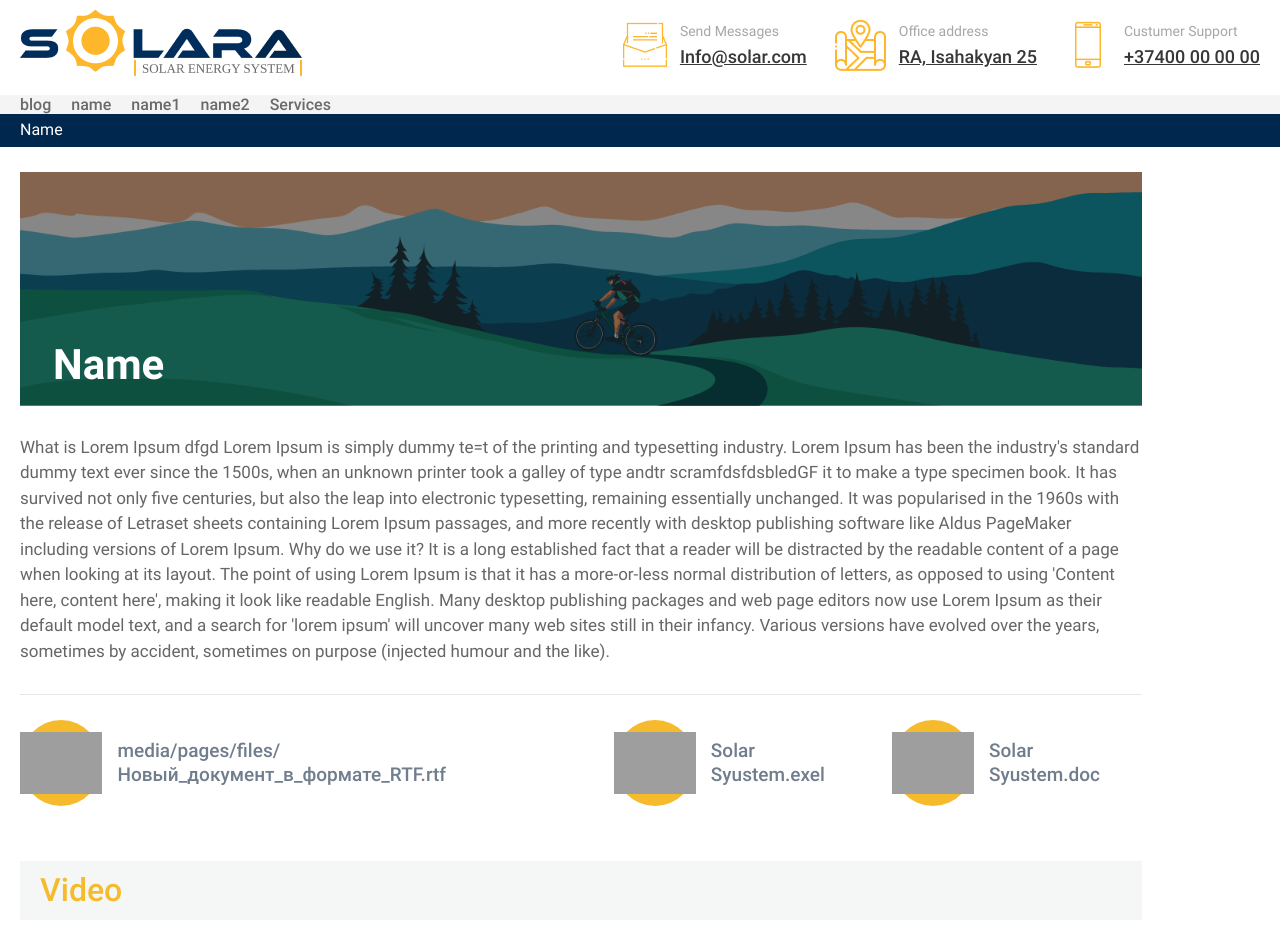
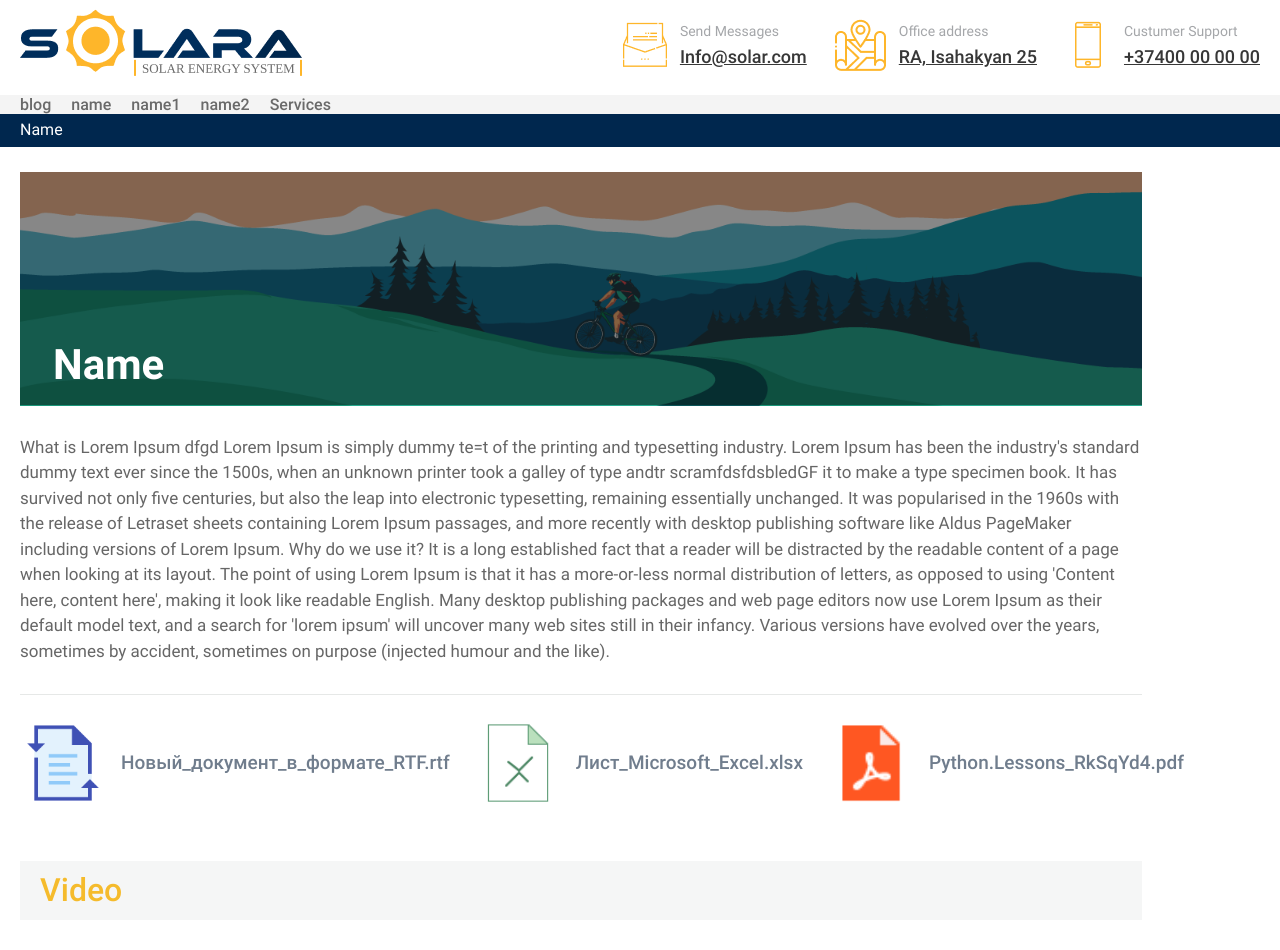
Before and after one commit to mknar/solar, a Django app: page /name/ in a window 1280 px wide. Shown: the top 950 px of the page. Run offline with Django 3.2, Linux system fonts and the light colour scheme; data comes from the database, SQL or seed files in the repository; both versions use the stored data as it was after the commit; some libraries are stand-ins or nearby versions; grey boxes are pictures that could not be loaded.

Commit message:
commit 24.08.2020

```diff
--- a/solar/admin.py
+++ b/solar/admin.py
@@ -1,7 +1,9 @@
 from django.contrib import admin
 from solar.models import pages, blog, service
 from django import forms
-from django.core.validators import ValidationError
+from django.core.validators import FileExtensionValidator
+
+
 
 
 # Register your models here.
@@ -12,8 +14,6 @@ class PageForm(forms.ModelForm):
         fields = ['title', 'slug', 'active', 'content', 'to_menu', 'image', 'show_image', 'file', 'file2', 'file3',
                   'seo_title', 'seo_description', 'seo_keywords']
 
-    # def clean_file(self):
-    #     if self.file.
 
 class Page_Admin(admin.ModelAdmin):
     form = PageForm
--- a/solar/models.py
+++ b/solar/models.py
@@ -1,6 +1,7 @@
 from django.db import models
 from django.shortcuts import reverse
 from django.core.validators import FileExtensionValidator
+import os
 
 
 # Create your models here.
@@ -28,12 +29,32 @@ class pages(models.Model):
     file3 = models.FileField(upload_to='media/pages/files', validators=[FileExtensionValidator(['pdf', 'rtf', 'xlsx'])],
                              null=True, blank=True, verbose_name='Attach file')
 
-    def delete(self, *args, **kwargs):
-        import os
-        if os.path.isfile(self.file.path):
-            os.remove(self.file.path)
+    def file_extension(self):
+        extension = os.path.splitext(self.file.name)[1]
+        if extension == '.pdf':
+            return 'icon_pdf'
+        if extension == '.rtf':
+            return 'icon_rtf'
+        if extension == '.xlsx':
+            return 'icon_xlsx'
 
-        super(pages, self).delete(*args, **kwargs)
+    def file_extension2(self):
+        extension = os.path.splitext(self.file2.name)[1]
+        if extension == '.pdf':
+            return 'icon_pdf'
+        if extension == '.rtf':
+            return 'icon_rtf'
+        if extension == '.xlsx':
+            return 'icon_xlsx'
+
+    def file_extension3(self):
+        extension = os.path.splitext(self.file3.name)[1]
+        if extension == '.pdf':
+            return 'icon_pdf'
+        if extension == '.rtf':
+            return 'icon_rtf'
+        if extension == '.xlsx':
+            return 'icon_xlsx'
 
     def get_absolute_url(self):
         return reverse('page_url', kwargs={'slug': self.slug})
@@ -47,6 +68,7 @@ class pages(models.Model):
 
     class Meta:
         ordering = ['sort']
+
 
 
 
--- a/solar/static/css/preorder.css
+++ b/solar/static/css/preorder.css
@@ -54,12 +54,27 @@
 .solar-syustem__icon{
     width: 86px;
     height: 86px;
-    background: #F5BB2C;
-    border-radius: 50%;
     margin-right: 15px;
     display: flex;
     align-items: center;
     justify-content: center;
+}
+.icon_pdf{
+    background-image: url("/static/images/pdf.png");
+    background-repeat: no-repeat;
+    background-size: cover;
+}
+
+.icon_rtf{
+    background-image: url("/static/images/rtf.png");
+    background-repeat: no-repeat;
+    background-size: cover;
+}
+
+.icon_xlsx{
+    background-image: url("/static/images/xlsx.png");
+    background-repeat: no-repeat;
+    background-size: cover;
 }
 .solar-syustem__title{
     background: #F5F6F6;
--- a/solar/templates/solar/dynamic_page.html
+++ b/solar/templates/solar/dynamic_page.html
@@ -1,4 +1,5 @@
 {% extends 'base.html' %}
+{% load static %}
 
 {% block content %}
     <section>
@@ -16,45 +17,44 @@
         <div class="container">
             <div class="preorder-pages">
                 <div class="preorder-pages__fon extensive-company">
-                    {% if page.image %}
+                    {% if page.image and page.show_image == "1" %}
                         <img src="{{ page.image.url }}" alt="png">
+                        <strong>{{ page.title|title }}</strong>
                     {% endif %}
-                    <strong>{{ page.title|title }}</strong>
                 </div>
                 <div class="preorder-pages__text">
-                    <p>
-                        {{ page.content }}
-                    </p>
+                    {% if page.content %}
+                        <p>
+                            {{ page.content }}
+                        </p>
+                    {% endif %}
                 </div>
                 <div class="solar-syustem">
                     <ul>
                         {% if page.file %}
                             <li>
                                 <a href="{{ page.file.url }}">
-                                    <div class="solar-syustem__icon">
-                                        <img src="assets/img/Group3.png" alt="png">
+                                    <div class="solar-syustem__icon {{ page.file_extension }}">
                                     </div>
-                                    {{ page.file }}
+                                    {{ file_name }}
                                 </a>
                             </li>
                         {% endif %}
                         {% if page.file2 %}
                             <li>
-                                <a href="javascript:void(0)">
-                                    <div class="solar-syustem__icon">
-                                        <img src="assets/img/Group4.png" alt="png">
+                                <a href="{{ page.file2.url }}">
+                                    <div class="solar-syustem__icon {{ page.file_extension2 }}">
                                     </div>
-                                    Solar Syustem.exel
+                                    {{ file_name2 }}
                                 </a>
                             </li>
                         {% endif %}
                         {% if page.file3 %}
                             <li>
-                                <a href="javascript:;">
-                                    <div class="solar-syustem__icon">
-                                        <img src="assets/img/Group4.png" alt="png">
+                                <a href="{{ page.file3.url }}">
+                                    <div class="solar-syustem__icon {{ page.file_extension3 }}">
                                     </div>
-                                    Solar Syustem.doc
+                                    {{ file_name3 }}
                                 </a>
                             </li>
                         {% endif %}
--- a/solar/views.py
+++ b/solar/views.py
@@ -1,7 +1,6 @@
 from django.shortcuts import render, get_object_or_404
 from django.views import View
 from solar.models import *
-
 
 
 # Create your views here.
@@ -31,10 +30,12 @@ def blog_detail(request, slug):
 
 
 def service_detail(request, slug):
-    service_item=get_object_or_404(service, slug__iexact=slug, active="1")
-    page_list=pages.objects.filter(active="1", to_menu="1")
-    page=pages.objects.get(static='service')
-    return render(request, 'solar/service_detail.html', context={'service_item': service_item, 'page_list': page_list, 'page': page})
+    service_item = get_object_or_404(service, slug__iexact=slug, active="1")
+    page_list = pages.objects.filter(active="1", to_menu="1")
+    page = pages.objects.get(static='service')
+    return render(request, 'solar/service_detail.html',
+                  context={'service_item': service_item, 'page_list': page_list, 'page': page})
+
 
 class Blog:
     def blog_controller(self, request, page, page_list):
@@ -58,8 +59,14 @@ class Static_Page(Blog, Service):
 
 class Dynamic_Page:
     def render_dynamic_page(self, request, page):
+        import os
+        file_name = os.path.split(page.file.name)[1]
+        file_name2 = os.path.split(page.file2.name)[1]
+        file_name3 = os.path.split(page.file3.name)[1]
         page_list = pages.objects.filter(active="1", to_menu="1")
-        return render(request, 'solar/dynamic_page.html', context={'page': page, 'page_list': page_list})
+        return render(request, 'solar/dynamic_page.html',
+                      context={'page': page, 'page_list': page_list, 'file_name': file_name, 'file_name2': file_name2,
+                               'file_name3': file_name3})
 
 
 class Page_Controller(View, Dynamic_Page, Static_Page):
```
Also changed, not shown: db.sqlite3, solar/static/images/pdf.png (added), solar/static/images/rtf.png (added), solar/static/images/xlsx.png (added), 8 other files.
